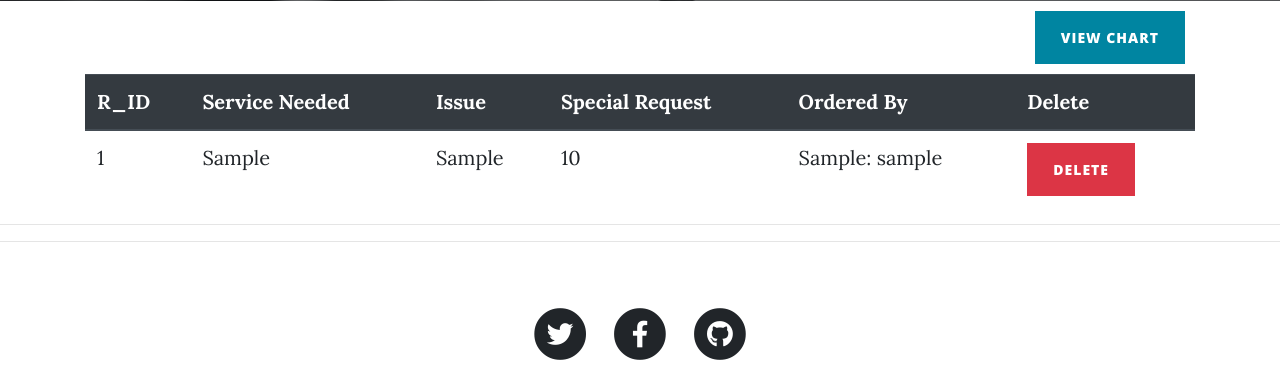
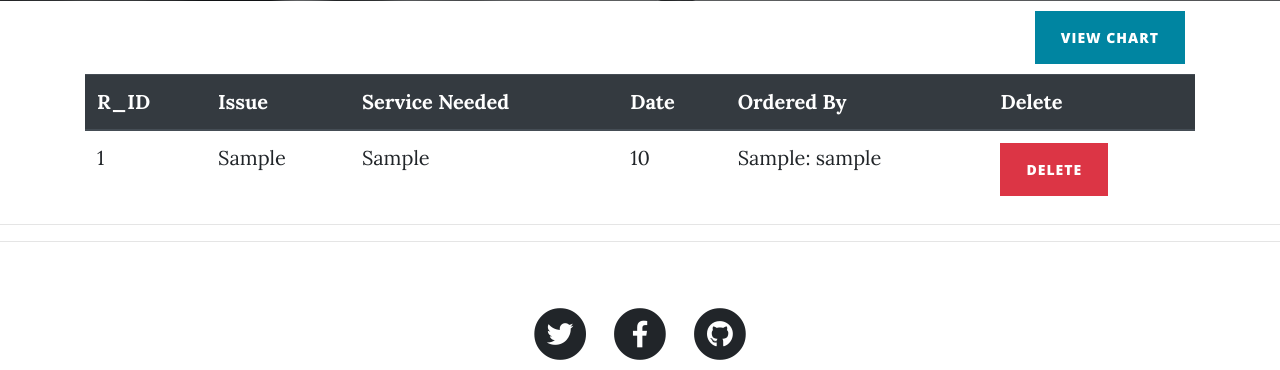
Before and after one commit to ehsaasrajpurohit/Hostel-Grievance-Redressal-System, a Flask app: template templates/post.html in a window 1280 px wide. Shown: the part 538-908 px from the top of the page. Run offline with Flask 3, Linux system fonts and the light colour scheme; tables that the repository leaves empty hold one stand-in row (values such as "Sample post"); the template is opened without the code that fills it: values that come from a table or form of the project are taken from there, most other values are stand-ins (such as "Sample title", 1, 10 or a date in 2020); some libraries are stand-ins or nearby versions.

Commit message:
Update post.html

```diff
--- a/templates/post.html
+++ b/templates/post.html
@@ -61,9 +61,9 @@
       <thead class="thead-dark">
         <tr>
           <th>R_ID</th>
+          <th>Issue</th>
           <th>Service Needed</th>
-          <th>Issue</th>
-          <th>Special Request</th>
+          <th>Date</th>
           <th>Ordered By</th>
           <th>Delete</th>
         </tr>
```
